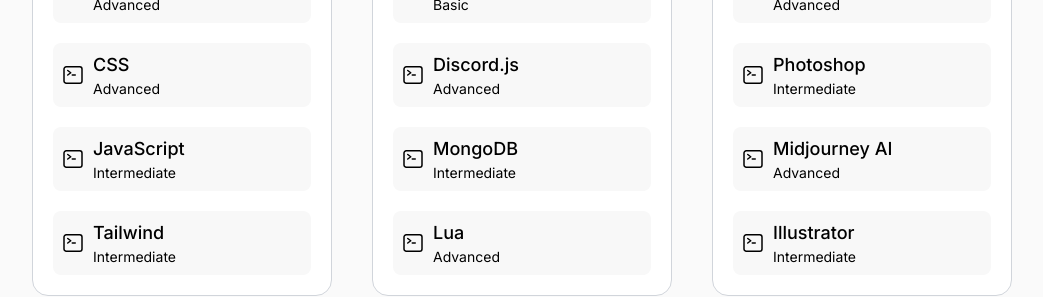
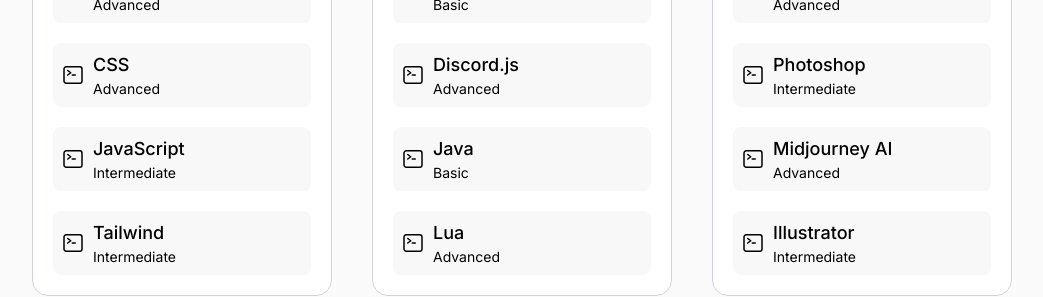
Before and after one commit to IoanHumphreys/portfolio, a Next.js app: page / in a window 1280 px wide. Shown: the part 2200-2497 px from the top of the page, without its empty margins (118-1161 px from the left). Built offline with nearby package versions, Linux system fonts and the light colour scheme.

Commit message:
Add files via upload

```diff
--- a/app/page.tsx
+++ b/app/page.tsx
@@ -193,14 +193,14 @@
                   </div>
                 </div>
 
-                {/* MongoDB */}
+                {/* Java */}
                 <div className="flex items-center bg-panels-gray p-2 rounded-lg">
                   <svg xmlns="http://www.w3.org/2000/svg" fill="none" viewBox="0 0 24 24" strokeWidth={1.5} stroke="currentColor" className="w-6 h-6 mr-2">
                     <path strokeLinecap="round" strokeLinejoin="round" d="M6.75 7.5l3 2.25-3 2.25m4.5 0h3m-9 8.25h13.5A2.25 2.25 0 0021 18V6a2.25 2.25 0 00-2.25-2.25H5.25A2.25 2.25 0 003 6v12a2.25 2.25 0 002.25 2.25z" />
                   </svg>
                   <div>
-                    <h3 className="text-lg font-medium">MongoDB</h3>
-                    <p className="text-sm">Intermediate</p>
+                    <h3 className="text-lg font-medium">Java</h3>
+                    <p className="text-sm">Basic</p>
                   </div>
                 </div>
 
```
